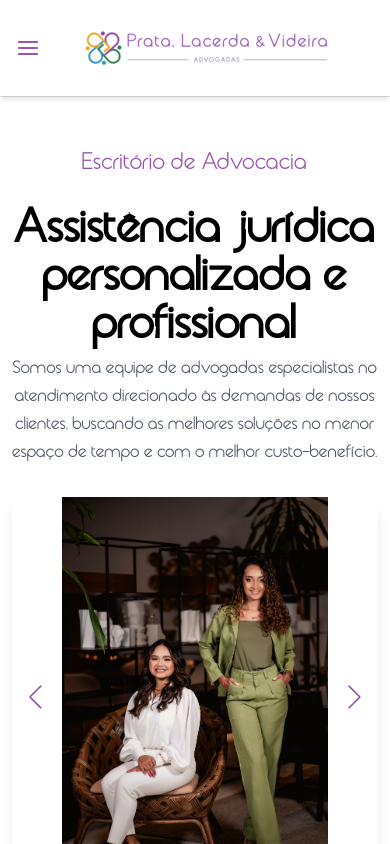
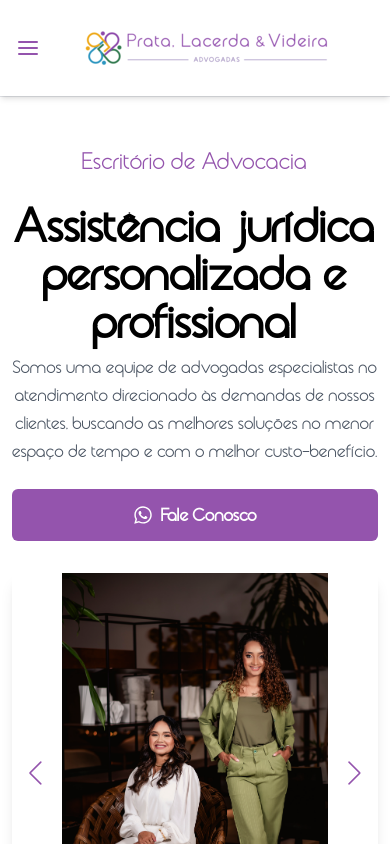
Before and after one commit to Pratamartin/office-prata-lacerda-webapp, a Next.js app: page / in a window 390 px wide. Shown: the top 844 px of the page. Built offline with nearby package versions, Linux system fonts and the light colour scheme.

Commit message:
refactor and feat(section-hero) : Adjust  responsive design to mobile screen and add new button to redirect to wpp

```diff
--- a/src/components/section-hero/index.tsx
+++ b/src/components/section-hero/index.tsx
@@ -3,6 +3,7 @@
 import { useState, useEffect } from "react";
 import { GridContainer } from "../grid";
 import { Carousel } from "../carousel";
+import { FaWhatsapp } from "react-icons/fa";
 
 const images = [
 	{ src: "/founders.jpg", alt: "founders" },
@@ -31,13 +32,24 @@ export function SectionPhotos() {
 						<p className="text-2xl font-medium text-purple mb-4">
 							Escritório de Advocacia
 						</p>
-						<h1 className="md:leading-[72px] py-2 md:text-6xl text-5xl font-semibold">
+						<h1 className="md:leading-[72px] py-2 md:text-5xl text-5xl font-semibold">
 							Assistência jurídica personalizada e profissional
 						</h1>
 						<p className="text-lg text-gray-600">
 							Somos uma equipe de advogadas especialistas no atendimento direcionado às demandas de nossos clientes,
 							buscando as melhores soluções no menor espaço de tempo e com o melhor custo-benefício.
 						</p>
+						<div className="mt-6 flex justify-center md:justify-start">
+							<a
+								href="https://wa.me/+5592986176350"
+								target="_blank"
+								rel="noopener noreferrer"
+								className="flex items-center justify-center gap-2 bg-purple text-white w-full md:w-auto px-6 py-3 rounded-md text-lg font-bold text-center"
+							>
+								<FaWhatsapp className="text-xl" />
+								Fale Conosco
+							</a>
+						</div>
 					</div>
 					<Carousel images={images} />
 				</div>
```
